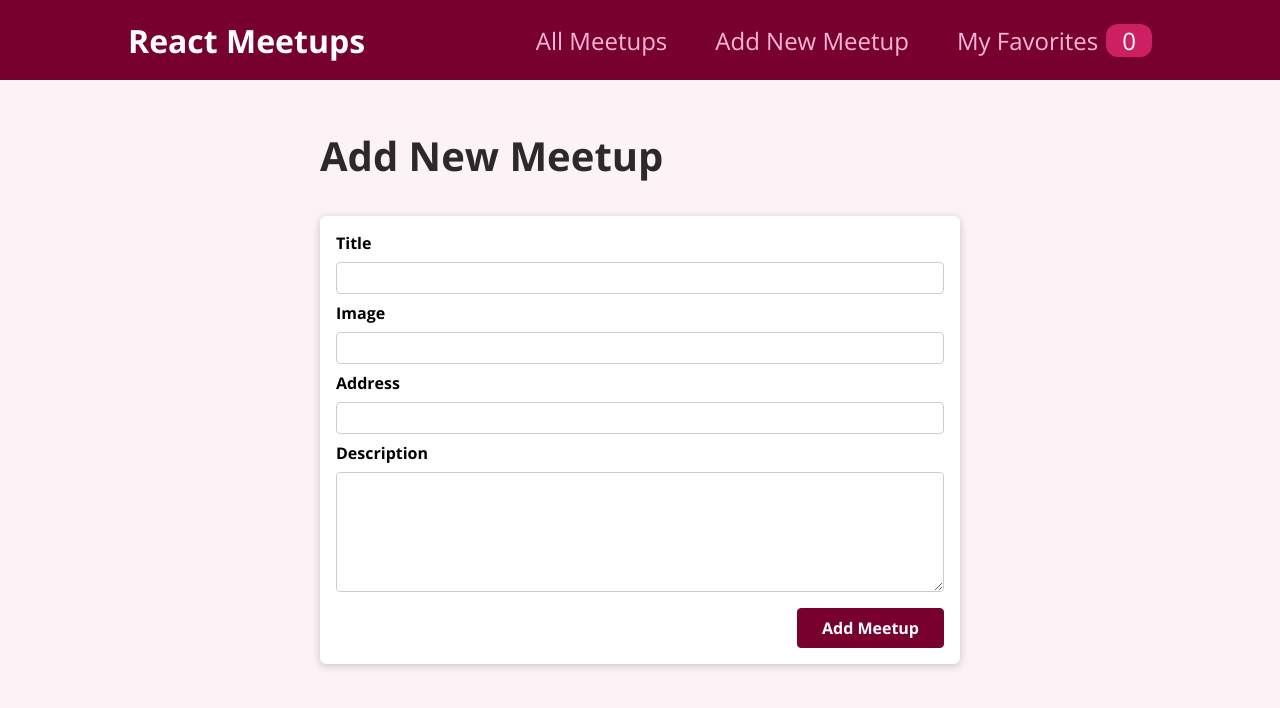
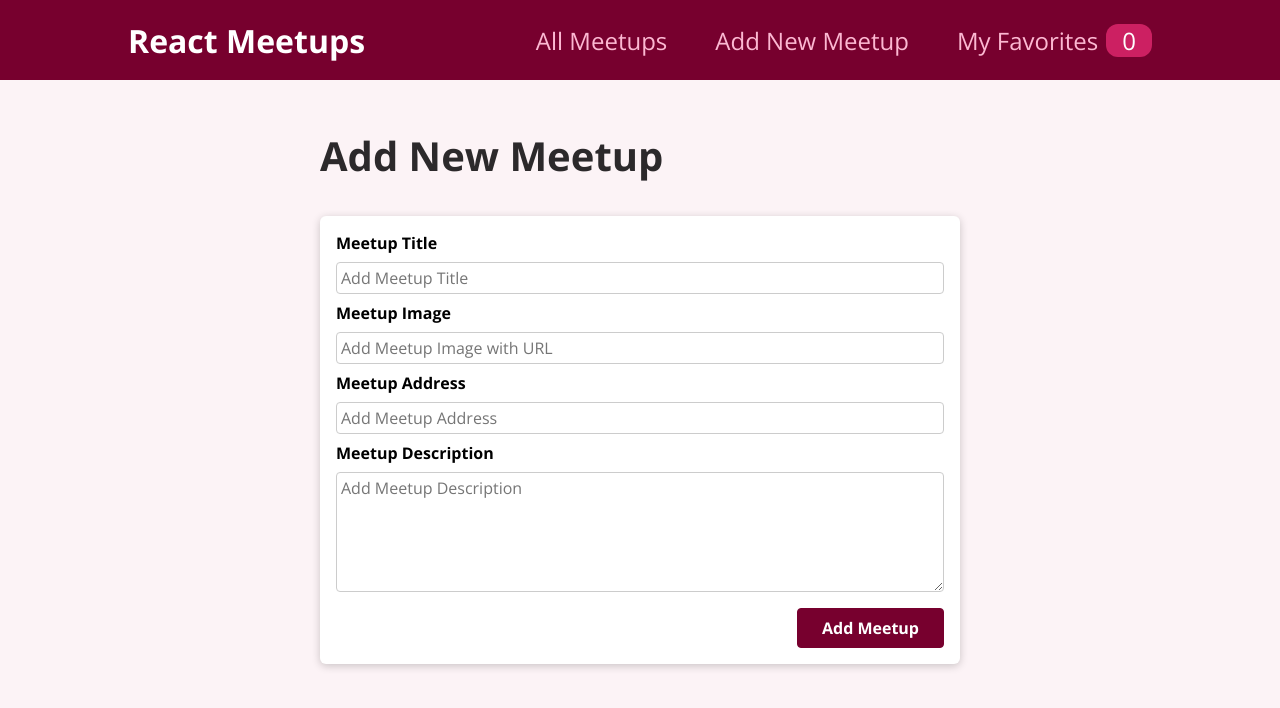
Before and after one commit to rfbnr/react-app-meetups-academind, a React (Create React App) app: page /new-meetup in a window 1280 px wide. Shown: the top 708 px of the page. Built offline with nearby package versions, Linux system fonts and the light colour scheme.

Commit message:
changes some meetup form

```diff
--- a/src/components/meetups/NewMeetupForm.js
+++ b/src/components/meetups/NewMeetupForm.js
@@ -30,34 +30,43 @@ function NewMeetupForm(props) {
         <Card>
             <form className={classes.form} onSubmit={submitHandler}>
                 <div className={classes.control}>
-                    <label htmlFor="title">Title</label>
+                    <label htmlFor="title">Meetup Title</label>
                     <input
                         type="text"
                         id="title"
+                        ref={titleInputRef}
+                        placeholder="Add Meetup Title"
                         required
-                        ref={titleInputRef}
                     />
                 </div>
                 <div className={classes.control}>
-                    <label htmlFor="image">Image</label>
-                    <input type="url" id="imgae" required ref={imageInputRef} />
+                    <label htmlFor="image">Meetup Image</label>
+                    <input
+                        type="url"
+                        id="imgae"
+                        ref={imageInputRef}
+                        placeholder="Add Meetup Image with URL"
+                        required
+                    />
                 </div>
                 <div className={classes.control}>
-                    <label htmlFor="address">Address</label>
+                    <label htmlFor="address">Meetup Address</label>
                     <input
                         type="text"
                         id="address"
+                        ref={addressInputRef}
+                        placeholder="Add Meetup Address"
                         required
-                        ref={addressInputRef}
                     />
                 </div>
                 <div className={classes.control}>
-                    <label htmlFor="description">Description</label>
+                    <label htmlFor="description">Meetup Description</label>
                     <textarea
                         rows="5"
                         id="description"
+                        ref={descriptionInputRef}
+                        placeholder="Add Meetup Description"
                         required
-                        ref={descriptionInputRef}
                     ></textarea>
                 </div>
                 <div className={classes.actions}>
```
